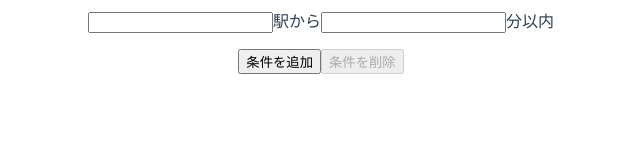
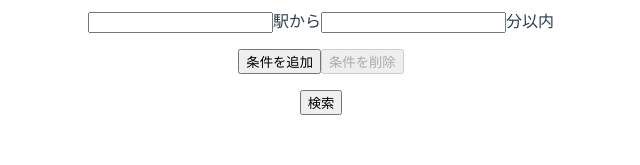
Before and after one commit to wbtaro/trange_front, a Vue app: page /search in a window 1280 px wide. Shown: the top 165 px of the page, without its empty margins (319-959 px from the left). Built offline with nearby package versions, Linux system fonts and the light colour scheme.

Commit message:
Create rangeSearch function

```diff
--- a/package.json
+++ b/package.json
@@ -11,6 +11,7 @@
   },
   "dependencies": {
     "@vue/composition-api": "^1.0.0-beta.6",
+    "axios": "^0.21.1",
     "composition-api": "0.0.0",
     "core-js": "^3.6.5",
     "register-service-worker": "^1.7.1",
--- a/src/views/Search.vue
+++ b/src/views/Search.vue
@@ -20,17 +20,29 @@
         条件を削除
       </button>
     </p>
+    <p>
+      <button @click="rangeSearch">検索</button>
+    </p>
+    {{ result }}
   </div>
 </template>
 
 <script>
 import { defineComponent } from "@vue/composition-api";
 import SearchForm from "@/components/SearchForm.vue";
+import axios from "axios";
 
 class SearchCondition {
   constructor() {
     this.station = "";
     this.upperMinute = "";
+  }
+
+  getConditionInAPIForm() {
+    return {
+      BaseStationName: this.station,
+      UpperMinute: this.upperMinute
+    };
   }
 }
 
@@ -42,7 +54,8 @@ export default defineComponent({
     return {
       searchConditions: [new SearchCondition()],
       maxConditionNum: 4,
-      minConditionNum: 1
+      minConditionNum: 1,
+      result: undefined
     };
   },
   methods: {
@@ -63,6 +76,16 @@ export default defineComponent({
       if (this.searchConditions.length == this.minConditionNum) {
         this.$refs.deleteConditionButton.disabled = true;
       }
+    },
+    rangeSearch: async function() {
+      let body = { SearchConditions: [] };
+      for (const condition of this.searchConditions) {
+        body["SearchConditions"].push(condition.getConditionInAPIForm());
+      }
+      this.result = await axios.post(
+        "https://iruj5ma8p6.execute-api.ap-northeast-1.amazonaws.com/prod/range_search",
+        body
+      );
     }
   }
 });
```
Also changed, not shown: 1 other file (tests, documents, lock files or other folders).
